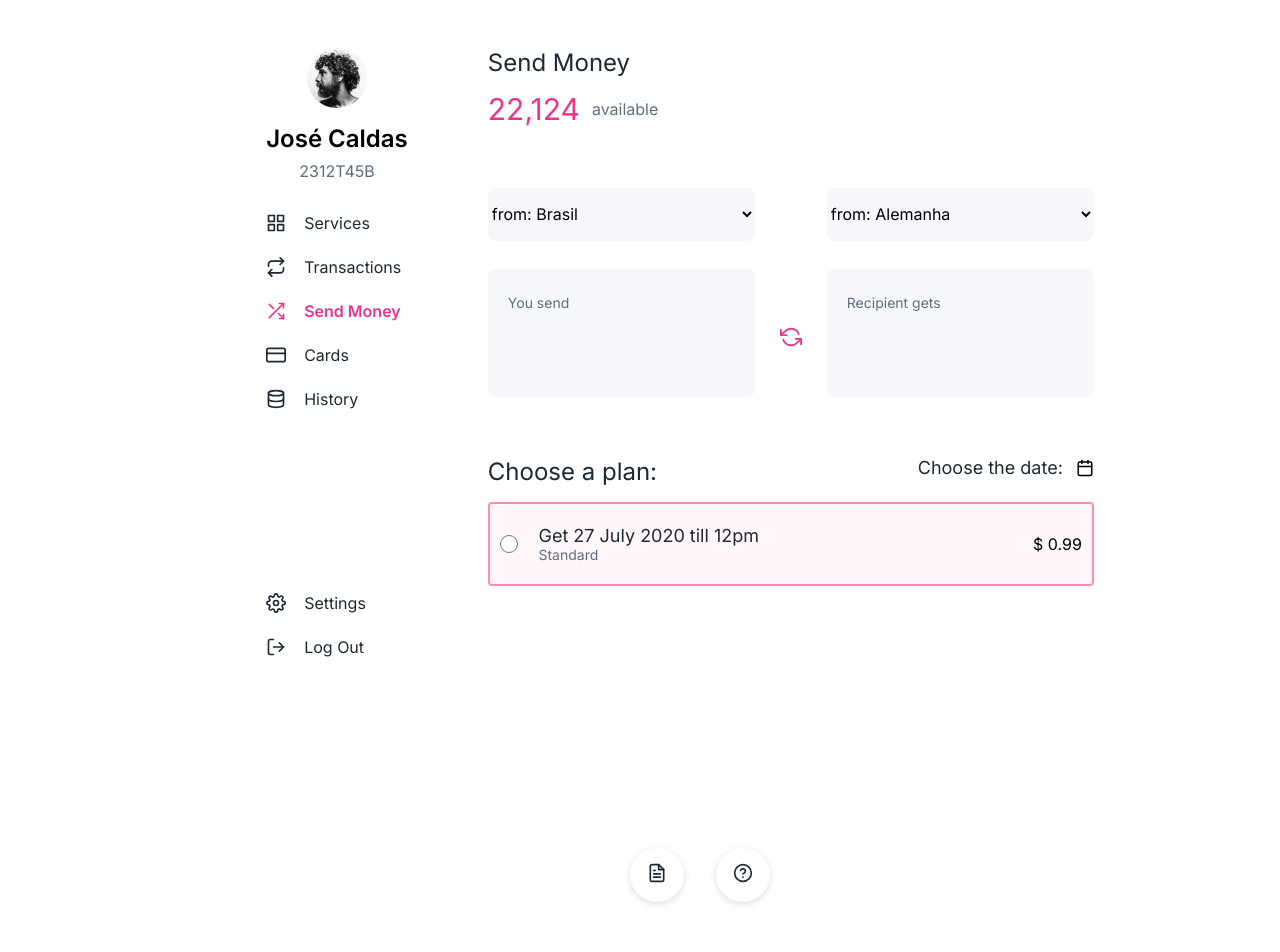
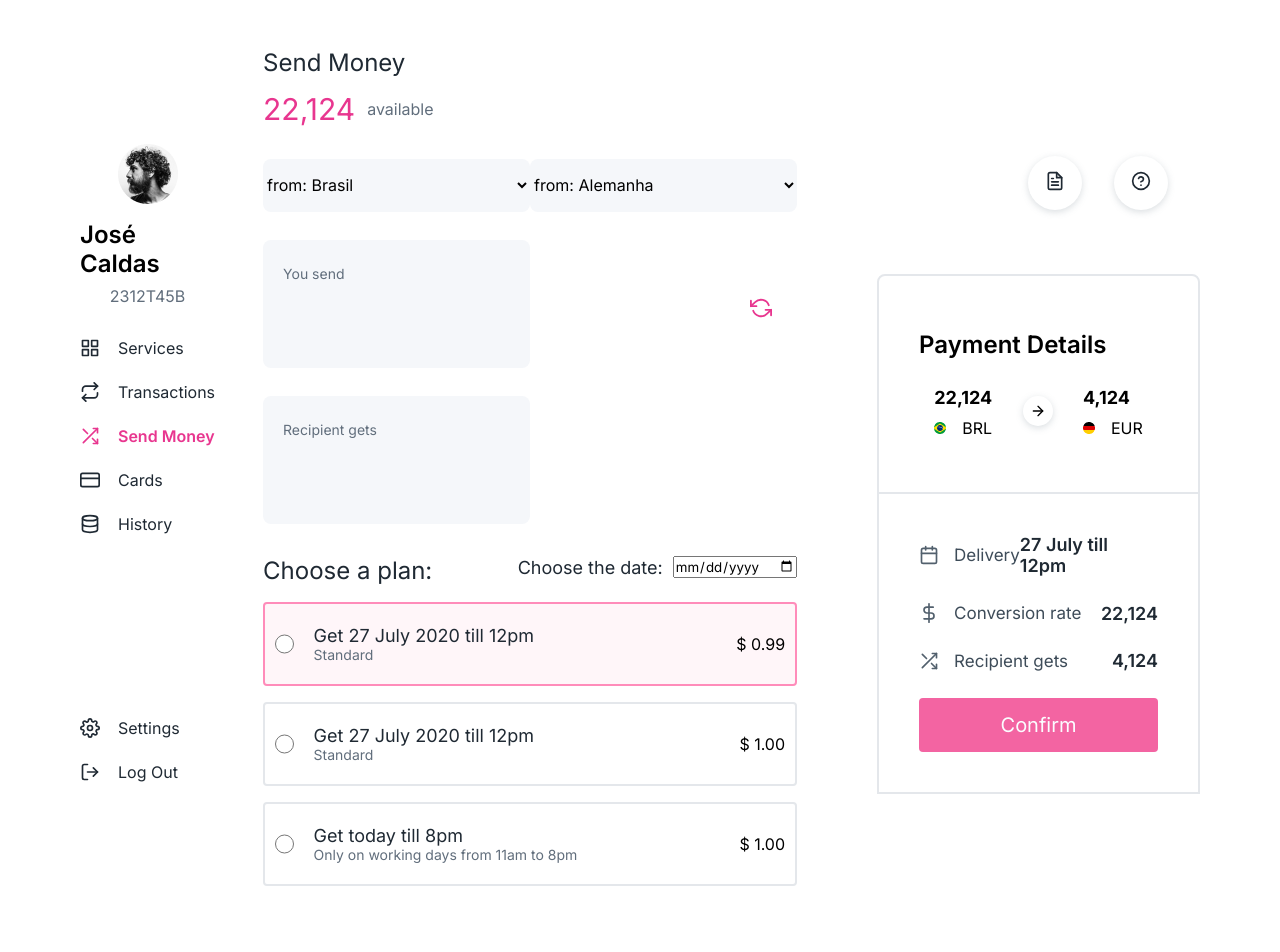
Before and after one commit to Jose-Caldas/Money-Transfer-App, a React (Create React App) app: page / in a window 1280 px wide. Shown: the top 952 px of the page. After the commit the page ends 902 px from the top, so only its background shows below. Built offline with nearby package versions, Linux system fonts and the light colour scheme.

Commit message:
update: CSS

```diff
--- a/src/GlobalStyles.jsx
+++ b/src/GlobalStyles.jsx
@@ -33,7 +33,7 @@ export default createGlobalStyle`
 
 
 body{
-  background-color: #dddd;
+
 
 }
 
@@ -42,8 +42,8 @@ body{
   display:flex;
   background: #fff;
   align-items:center;
- justify-content:center;
- flex-wrap:wrap;
+  justify-content:center;
+
 
 }
 
--- a/src/components/aside/styles.jsx
+++ b/src/components/aside/styles.jsx
@@ -1,8 +1,8 @@
 import styled from "styled-components";
 
 export const Container = styled.div`
-  /* width: 35%; */
-  height: 100vh;
+  width: 50%;
+  /* height: 100vh; */
   background-color: #fff;
   padding: 3rem 5rem 0 5rem;
 
@@ -70,7 +70,7 @@ export const Container = styled.div`
     background: #f364a2;
     border-radius: 4px;
     color: var(--white);
-    padding: 20px 0;
+    padding: 15px 0;
     font-size: 20px;
     font-weight: 500;
   }
@@ -81,7 +81,7 @@ export const Wrapper = styled.div`
   flex-direction: column;
   justify-content: space-around;
   height: 220px;
-  margin-top: 5.3rem;
+  margin-top: 4rem;
   padding: 2.5rem;
   border-top-right-radius: 8px;
   border-top-left-radius: 8px;
--- a/src/components/main/index.jsx
+++ b/src/components/main/index.jsx
@@ -1,7 +1,7 @@
 import React from "react";
 import { Container } from "./styles";
 // import image from "../../assets/brasil.png";
-import { FiRefreshCcw, FiCalendar } from "react-icons/fi";
+import { FiRefreshCcw } from "react-icons/fi";
 
 function Main() {
   return (
@@ -40,7 +40,7 @@ function Main() {
         <h1>Choose a plan:</h1>
         <div>
           <h2>Choose the date:</h2>
-          <FiCalendar />
+          <input type="date" name="" id="" />
         </div>
       </div>
       <div className="options">
@@ -57,6 +57,44 @@ function Main() {
           </div>
         </label>
       </div>
+
+      <div
+        className="options"
+        style={{ background: "none", border: "2px solid #e4e7eb" }}
+      >
+        <label For="rd2">
+          <input type="radio" name="rd" id="rd2" />
+          <div class="opt">
+            <div>
+              <h2>Get 27 July 2020 till 12pm</h2>
+              <small>Standard</small>
+            </div>
+            <div>
+              <span>$ 1.00</span>
+            </div>
+          </div>
+        </label>
+      </div>
+      <div
+        className="options"
+        style={{
+          background: "none",
+          border: "2px solid #e4e7eb",
+        }}
+      >
+        <label For="rd3">
+          <input type="radio" name="rd" id="rd3" />
+          <div class="opt">
+            <div>
+              <h2>Get today till 8pm</h2>
+              <small>Only on working days from 11am to 8pm</small>
+            </div>
+            <div>
+              <span>$ 1.00</span>
+            </div>
+          </div>
+        </label>
+      </div>
     </Container>
   );
 }
--- a/src/components/main/styles.jsx
+++ b/src/components/main/styles.jsx
@@ -1,8 +1,8 @@
 import styled from "styled-components";
 
 export const Container = styled.div`
-  /* width: 40%; */
-  height: 100vh;
+  width: 50%;
+  /* height: 100vh; */
   padding-top: 3rem;
   background: #fff;
 
@@ -15,6 +15,7 @@ export const Container = styled.div`
   .content {
     display: flex;
     align-items: center;
+
     h2 {
       color: var(--pink200);
       margin-right: 12px;
@@ -36,7 +37,7 @@ export const Container = styled.div`
     height: 53px;
     border: none;
     border-radius: 8px;
-    margin-top: 61px;
+    margin-top: 2rem;
     font-size: 1rem;
   }
   .transfer {
@@ -79,7 +80,7 @@ export const Container = styled.div`
   .choose {
     display: flex;
     justify-content: space-between;
-    margin-top: 3.75rem;
+    margin-top: 2rem;
   }
   h1 {
     font-size: 24px;
@@ -90,6 +91,7 @@ export const Container = styled.div`
     color: var(--title);
     font-size: 18px;
     font-weight: 400;
+    margin-right: 10px;
   }
   .choose > div {
     display: flex;
@@ -106,6 +108,7 @@ export const Container = styled.div`
     padding: 10px;
     border-radius: 4px;
     background: #fff6f9;
+    margin-bottom: 1rem;
   }
   label {
     display: flex;
@@ -117,7 +120,9 @@ export const Container = styled.div`
     align-items: center;
     justify-content: space-between;
   }
-  #rd {
+  #rd,
+  #rd2,
+  #rd3 {
     width: 20px;
     height: 20px;
     color: var(--pink200);
--- a/src/components/sideMenu/styles.jsx
+++ b/src/components/sideMenu/styles.jsx
@@ -4,10 +4,10 @@ export const Container = styled.div`
   display: flex;
   flex-direction: column;
   justify-content: flex-start;
-  /* width: 25%; */
-  height: 100vh;
+  width: 25%;
+  /* height: 100vh; */
   background-color: #fff;
-  padding: 3rem 5rem 0 5rem;
+  padding: 3rem 3rem 0 5rem;
 
   header {
     display: flex;
```
